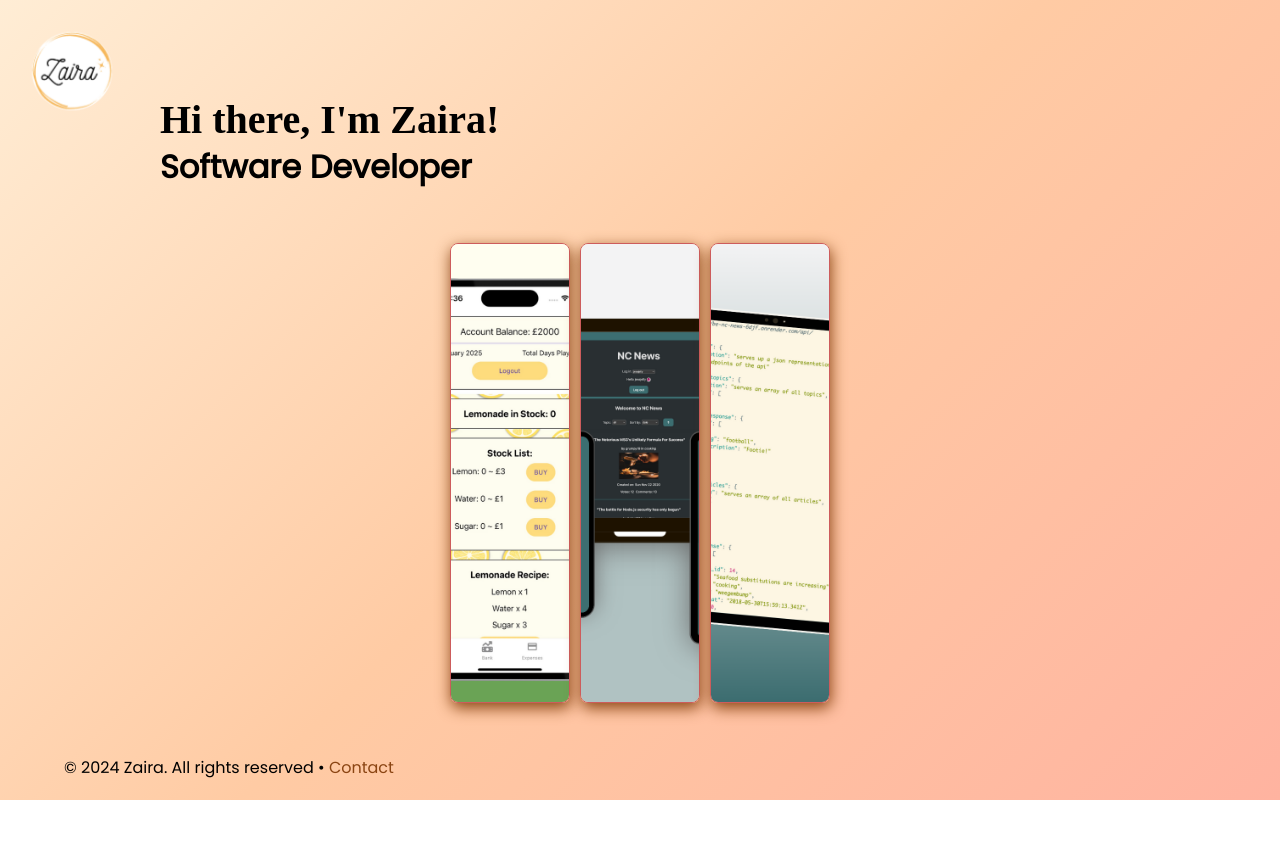
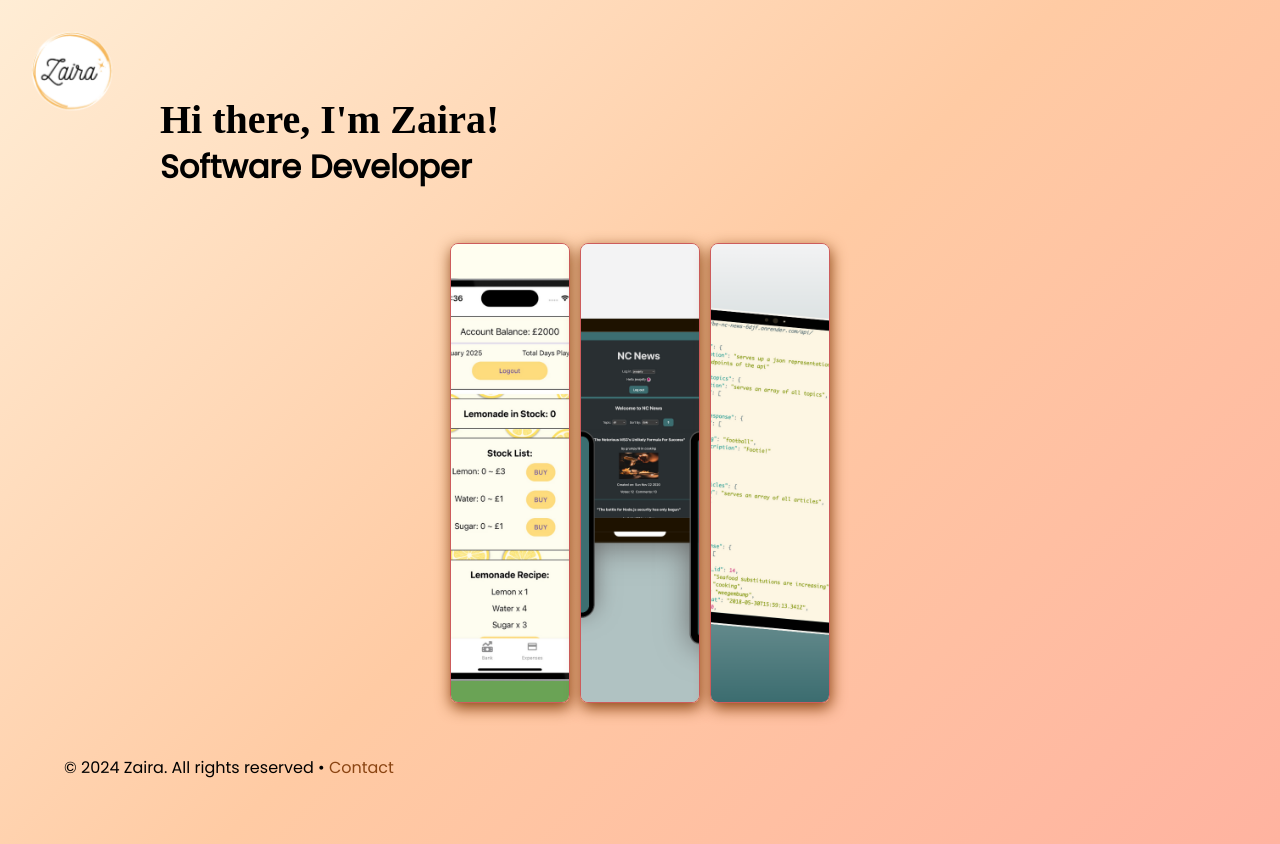
Before and after one commit to zairacodes/portfolio, a React (Vite) app: page / in a window 1280 px wide. Before the commit the page ends 800 px from the top, so only its background shows below. Built offline with nearby package versions, Linux system fonts and the light colour scheme; no server answers; a web font is replaced by a local one.

Commit message:
Update CSS to ensure proper scrolling behaviour and responsive layout

```diff
--- a/src/App.css
+++ b/src/App.css
@@ -1,10 +1,10 @@
 .app-container {
-  width: 100vw;
-  height: 100vh;
+  display: flex;
+  flex-direction: column;
+  min-height: 100vh;
   padding: 2rem;
   background: linear-gradient(135deg, #FFEDD5, #FFCBA4, #FFB3A0);
   overflow-x: hidden;
-  overflow-y: scroll;
 }
 
 * {
--- a/src/index.css
+++ b/src/index.css
@@ -2,6 +2,12 @@ body {
   margin: 0;
   padding: 0;
   font-family: 'Poppins', sans-serif;
+  height: 100%;
+  overflow-y: auto;
+}
+
+html {
+  height: 100%;
 }
 
 h1 {
```
